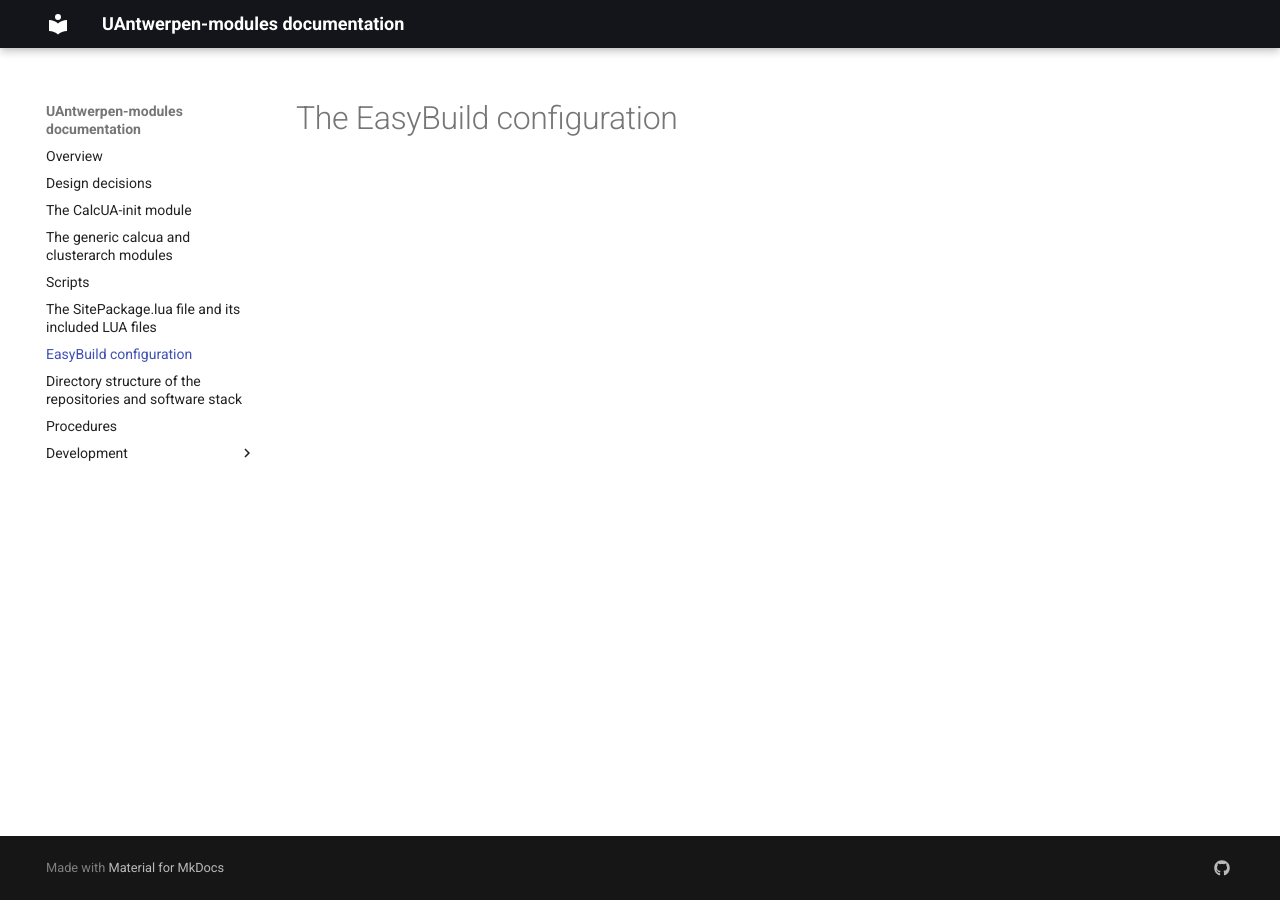
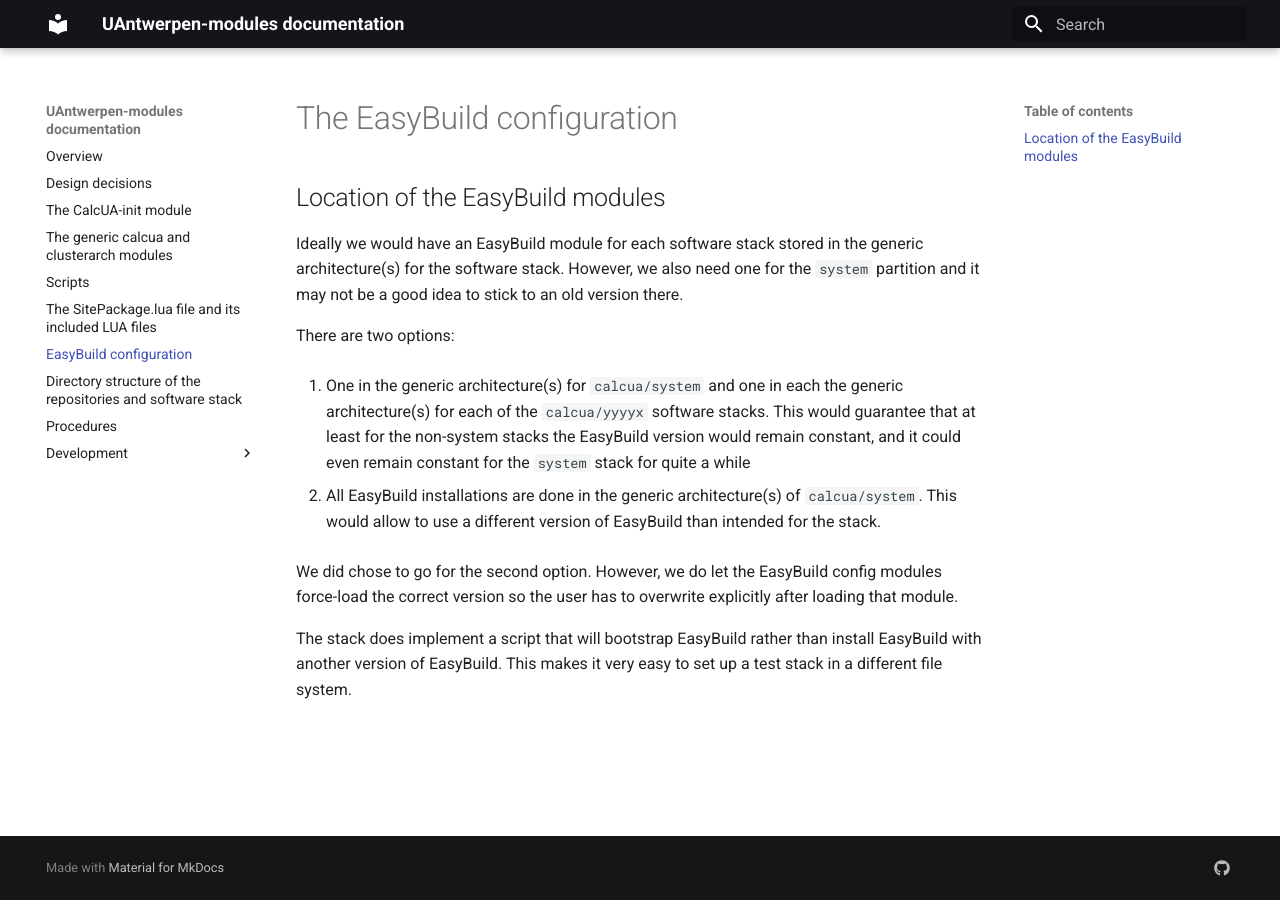
Before and after one commit to hpcuantwerpen/UAntwerpen-modules, an MkDocs documentation site: the page built from docs/docs-mkdocs/easybuild.md, in a window 1280 px wide. Built offline with MkDocs 1.6.1 and Material for MkDocs 9.7.7, drawn with Linux system fonts in a browser that asks for light colours.

Commit message:
Added a search box to the documentation, and started documenting the EasyBuild configuration.

```diff
--- a/docs/docs-mkdocs/easybuild.md
+++ b/docs/docs-mkdocs/easybuild.md
@@ -1 +1,26 @@
 # The EasyBuild configuration
+
+
+## Location of the EasyBuild modules
+
+Ideally we would have an EasyBuild module for each software stack stored in the generic
+architecture(s) for the software stack. However, we also need one for the `system` partition
+and it may not be a good idea to stick to an old version there.
+
+There are two options:
+
+1.  One in the generic architecture(s) for `calcua/system` and one in each the generic
+    architecture(s) for each of the `calcua/yyyyx` software stacks. This would guarantee
+    that at least for the non-system stacks the EasyBuild version would remain constant,
+    and it could even remain constant for the `system` stack for quite a while
+
+2.  All EasyBuild installations are done in the generic architecture(s) of `calcua/system`.
+    This would allow to use a different version of EasyBuild than intended for the stack.
+
+We did chose to go for the second option. However, we do let the EasyBuild config modules
+force-load the correct version so the user has to overwrite explicitly after loading that
+module.
+
+The stack does implement a script that will bootstrap EasyBuild rather than install
+EasyBuild with another version of EasyBuild. This makes it very easy to set up a
+test stack in a different file system.
--- a/docs/mkdocs.yml
+++ b/docs/mkdocs.yml
@@ -18,6 +18,7 @@
     - header.autohide
     - toc.follow
     - content.code.annotate
+    - search.suggest
   palette:
     - primary: black
 
@@ -42,6 +43,7 @@
 plugins:
   # show revision date at bottom of each page
   - git-revision-date-localized
+  - search
 
 markdown_extensions:
   - meta
```
